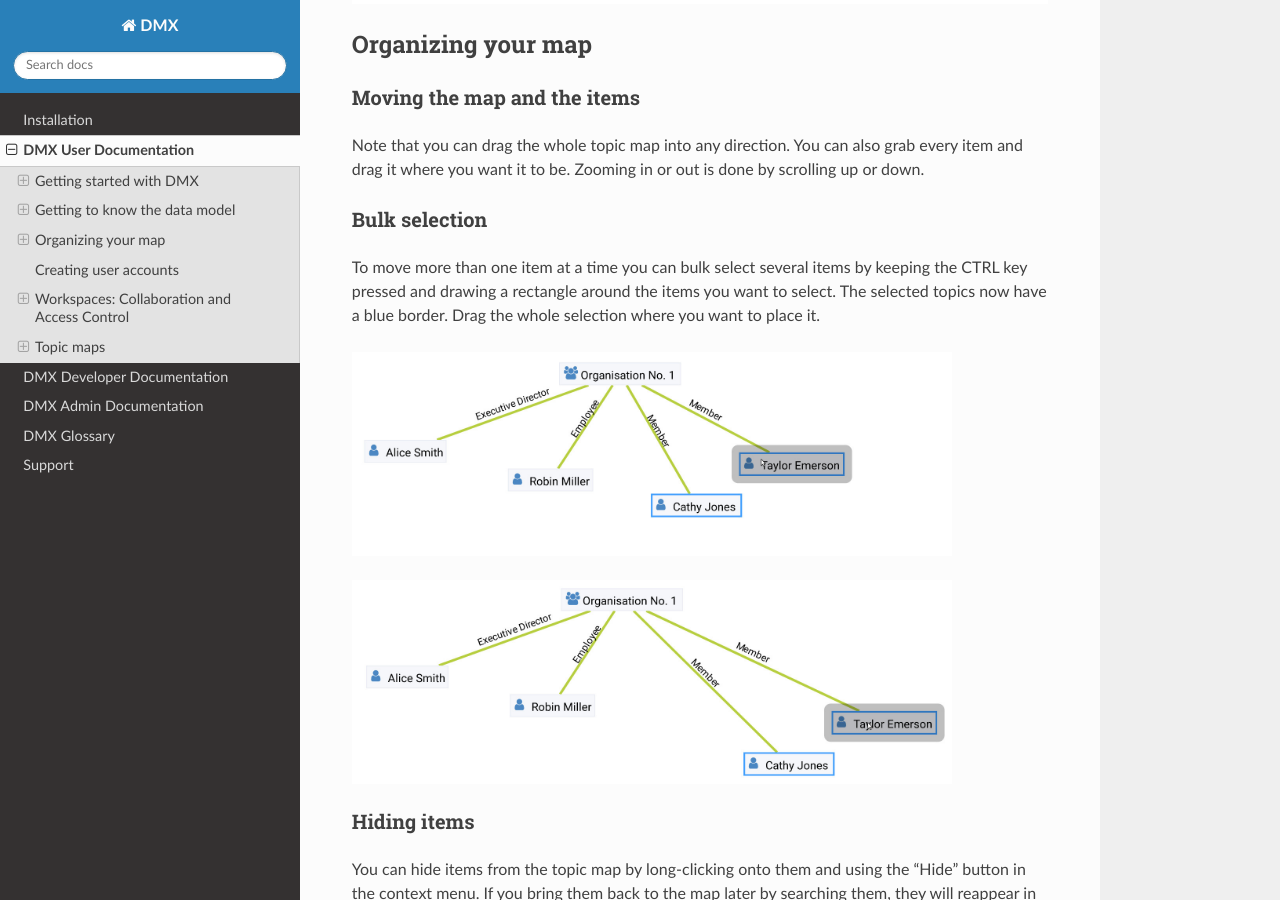
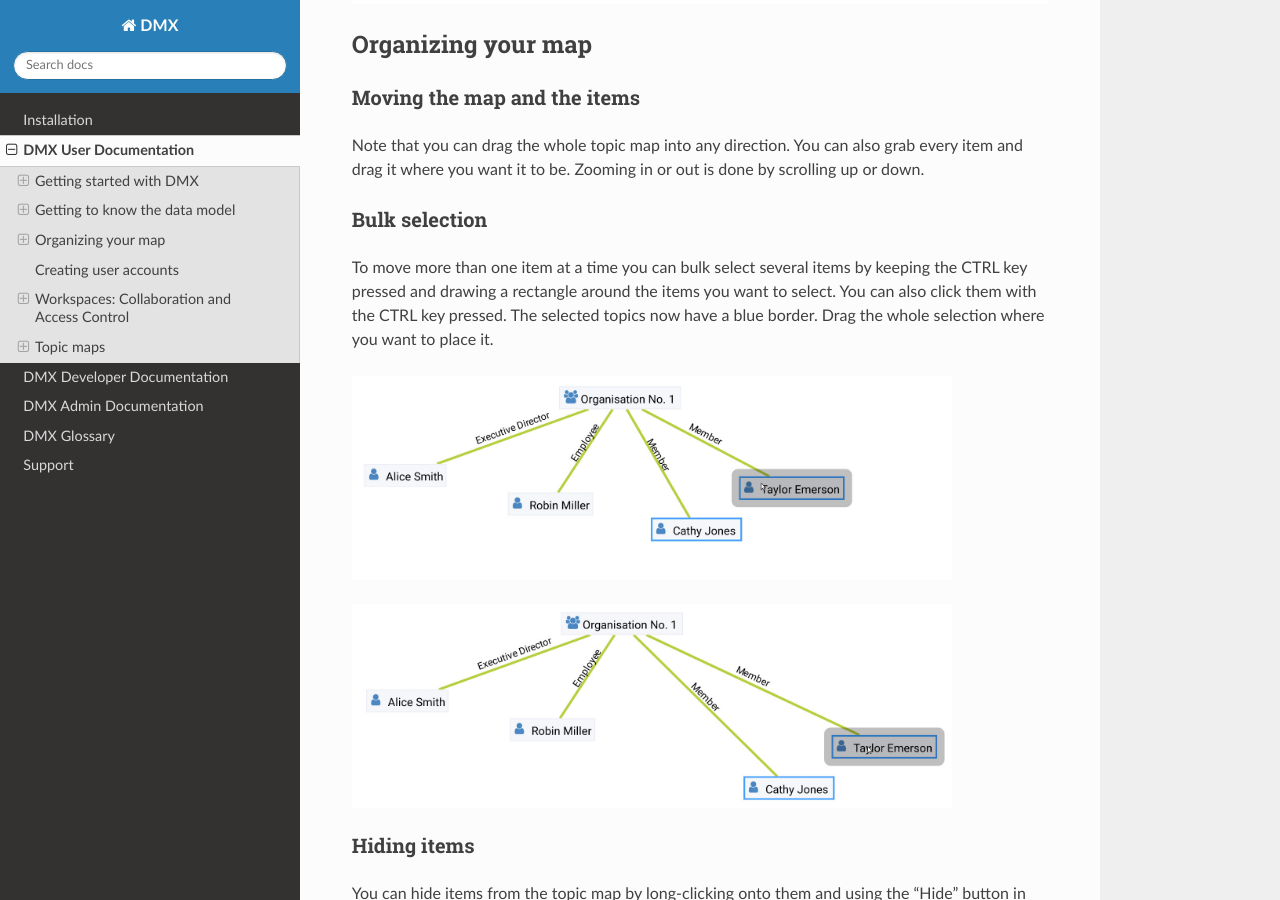
Before and after one commit to dmx-systems/dmx-documentation, a Sphinx documentation site: the page built from docs/user.rst, in a window 1280 px wide and 900 px high, scrolled down 9665 px. Built offline with Sphinx 7.4.7 and the Read the Docs theme 2.0.0, drawn with Linux system fonts in a browser that asks for light colours.

Commit message:
Detail about bulk selection

```diff
--- a/docs/user.rst
+++ b/docs/user.rst
@@ -244,6 +244,7 @@ Zooming in or out is done by scrolling up or down.
 Bulk selection
 ==============
 To move more than one item at a time you can bulk select several items by keeping the CTRL key pressed and drawing a rectangle around the items you want to select.
+You can also click them with the CTRL key pressed.
 The selected topics now have a blue border.
 Drag the whole selection where you want to place it.
 
```
